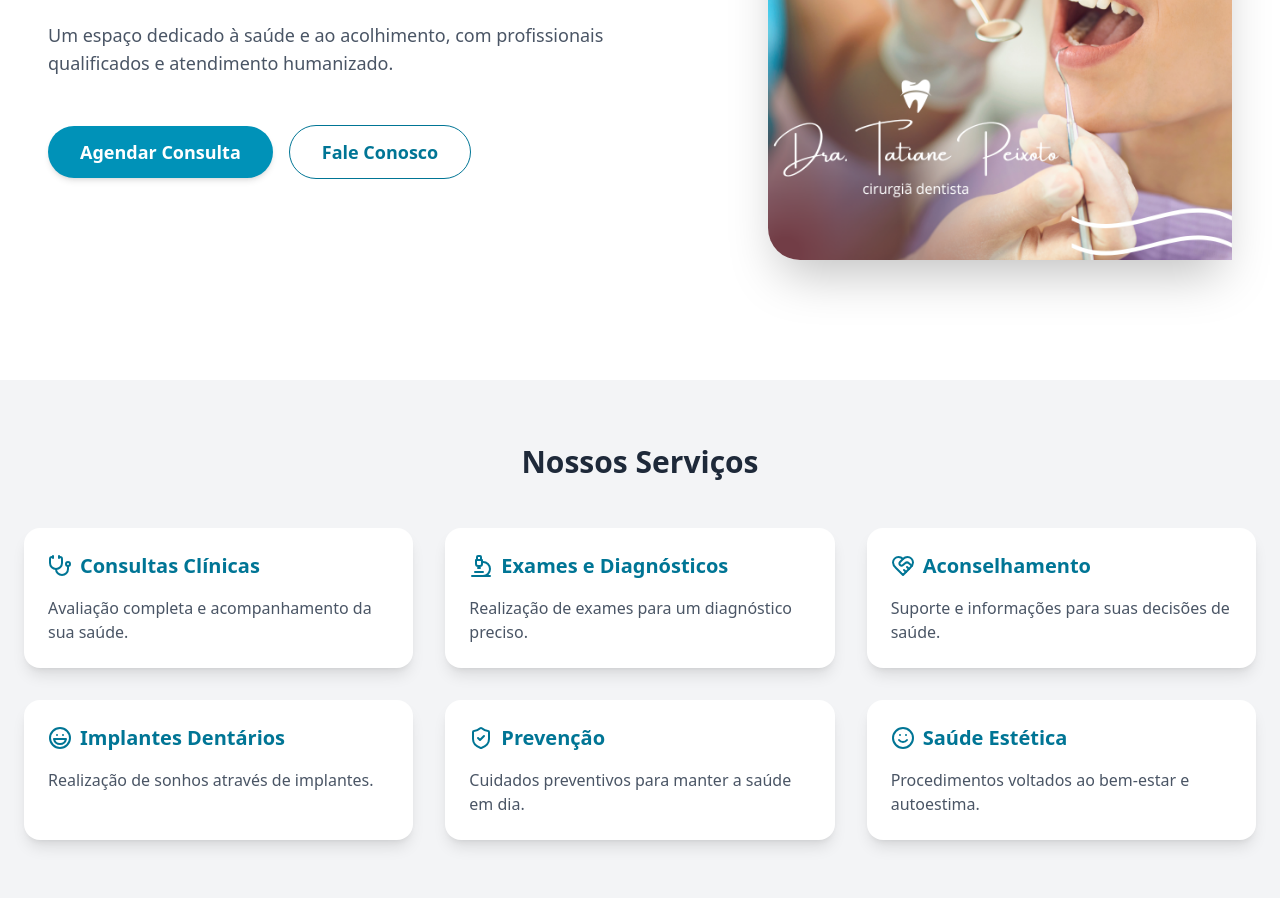
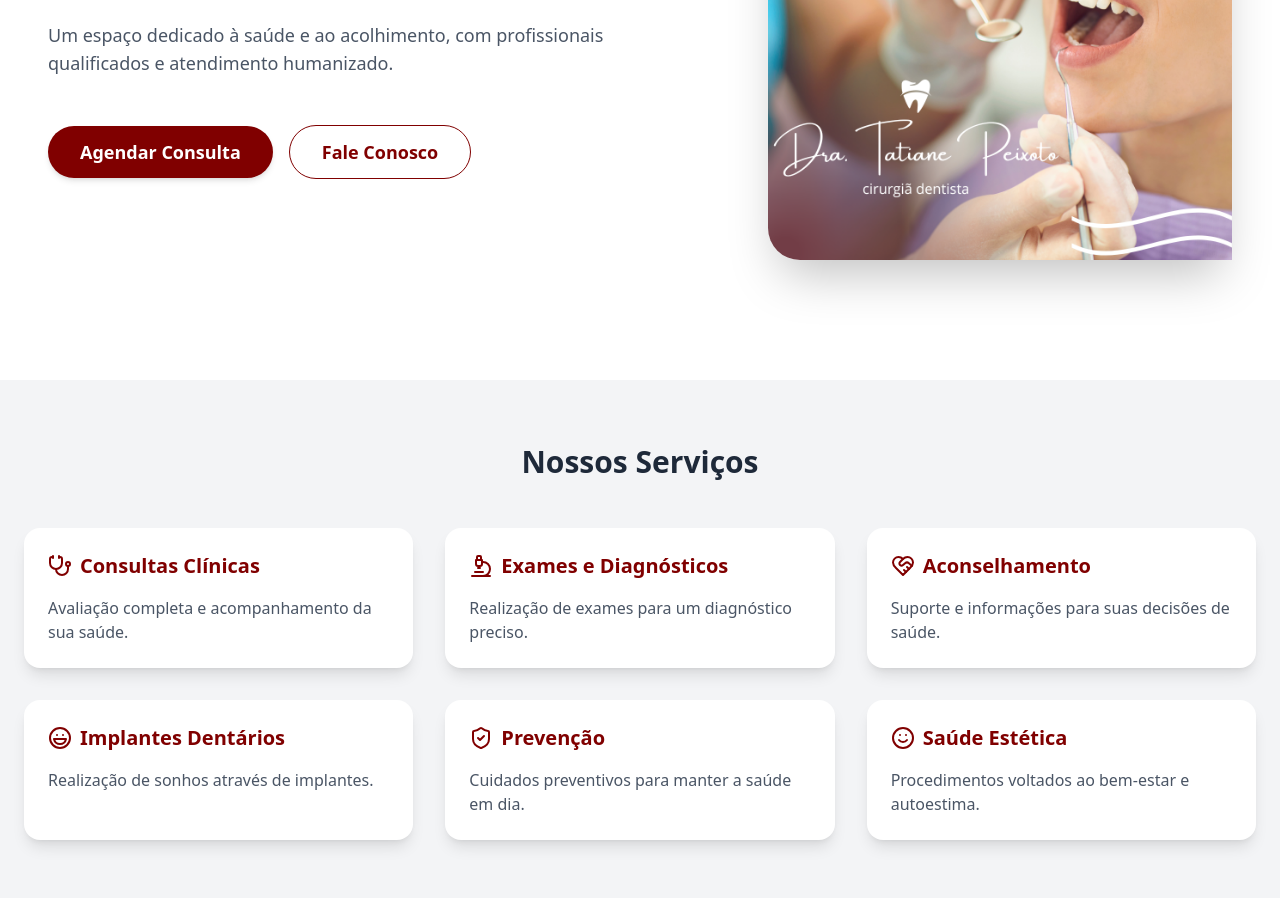
Before and after one commit to Th1ago23/Consultorio-frontend, a React (Vite) app: page / in a window 1280 px wide. Shown: the part 420-1318 px from the top of the page. Built offline with nearby package versions, Linux system fonts and the light colour scheme.

Commit message:
Cores da homepage atualizada

```diff
--- a/src/pages/HomePage.tsx
+++ b/src/pages/HomePage.tsx
@@ -15,7 +15,7 @@ const HomePage: React.FC = () => {
         <div className="container flex flex-col-reverse justify-center px-6 mx-auto sm:py-12 lg:py-24 lg:flex-row lg:justify-between">
           {/* Texto */}
           <div className="flex flex-col justify-center p-6 text-center rounded-sm lg:max-w-xl xl:max-w-2xl lg:text-left">
-            <h1 className="text-4xl font-extrabold leading-tight text-cyan-500 sm:text-5xl">
+            <h1 className="text-4xl font-extrabold leading-tight text-[#972121] sm:text-5xl">
               Cuidado e Bem-Estar <br />
               <span className="text-gray-800">para Você e Sua Família</span>
             </h1>
@@ -26,13 +26,13 @@ const HomePage: React.FC = () => {
             <div className="flex flex-col space-y-4 sm:items-center sm:justify-center sm:flex-row sm:space-y-0 sm:space-x-4 lg:justify-start">
               <a
                 href="/login"
-                className="px-8 py-3 text-lg font-semibold text-white bg-cyan-600 rounded-full shadow-md hover:bg-cyan-800"
+                className="px-8 py-3 text-lg font-semibold text-white bg-[#800000] rounded-full shadow-md hover:bg-[#9E2A2B]"
               >
                 Agendar Consulta
               </a>
               <a
                 href="#"
-                className="px-8 py-3 text-lg font-semibold text-cyan-700 border border-cyan-700 rounded-full hover:bg-cyan-700 hover:text-white"
+                className="px-8 py-3 text-lg font-semibold text-[#800000] border border-[#800000] rounded-full hover:bg-[#9E2A2B] hover:text-white"
               >
                 Fale Conosco
               </a>
@@ -57,7 +57,7 @@ const HomePage: React.FC = () => {
           <div className="grid grid-cols-1 gap-8 md:grid-cols-2 lg:grid-cols-3">
             {/* Serviço 1 */}
             <div className="p-6 text-left transition-shadow bg-white shadow-lg rounded-2xl hover:shadow-xl">
-              <div className="flex items-center mb-4 text-cyan-700">
+              <div className="flex items-center mb-4 text-[#800000]">
                 <Stethoscope className="w-6 h-6 mr-2" />
                 <h3 className="text-xl font-semibold">Consultas Clínicas</h3>
               </div>
@@ -68,7 +68,7 @@ const HomePage: React.FC = () => {
 
             {/* Serviço 2 */}
             <div className="p-6 text-left transition-shadow bg-white shadow-lg rounded-2xl hover:shadow-xl">
-              <div className="flex items-center mb-4 text-cyan-700">
+              <div className="flex items-center mb-4 text-[#800000]">
                 <Microscope className="w-6 h-6 mr-2" />
                 <h3 className="text-xl font-semibold">Exames e Diagnósticos</h3>
               </div>
@@ -79,7 +79,7 @@ const HomePage: React.FC = () => {
 
             {/* Serviço 3 */}
             <div className="p-6 text-left transition-shadow bg-white shadow-lg rounded-2xl hover:shadow-xl">
-              <div className="flex items-center mb-4 text-cyan-700">
+              <div className="flex items-center mb-4 text-[#800000]">
                 <HeartHandshake className="w-6 h-6 mr-2" />
                 <h3 className="text-xl font-semibold">Aconselhamento</h3>
               </div>
@@ -90,7 +90,7 @@ const HomePage: React.FC = () => {
 
             {/* Serviço 4 */}
             <div className="p-6 text-left transition-shadow bg-white shadow-lg rounded-2xl hover:shadow-xl">
-              <div className="flex items-center mb-4 text-cyan-700">
+              <div className="flex items-center mb-4 text-[#800000]">
                 <Laugh className="w-6 h-6 mr-2" />
                 <h3 className="text-xl font-semibold">Implantes Dentários</h3>
               </div>
@@ -101,7 +101,7 @@ const HomePage: React.FC = () => {
 
             {/* Serviço 5 */}
             <div className="p-6 text-left transition-shadow bg-white shadow-lg rounded-2xl hover:shadow-xl">
-              <div className="flex items-center mb-4 text-cyan-700">
+              <div className="flex items-center mb-4 text-[#800000]">
                 <ShieldCheck className="w-6 h-6 mr-2" />
                 <h3 className="text-xl font-semibold">Prevenção</h3>
               </div>
@@ -112,7 +112,7 @@ const HomePage: React.FC = () => {
 
             {/* Serviço 6 */}
             <div className="p-6 text-left transition-shadow bg-white shadow-lg rounded-2xl hover:shadow-xl">
-              <div className="flex items-center mb-4 text-cyan-700">
+              <div className="flex items-center mb-4 text-[#800000]">
                 <Smile className="w-6 h-6 mr-2" />
                 <h3 className="text-xl font-semibold">Saúde Estética</h3>
               </div>
```
